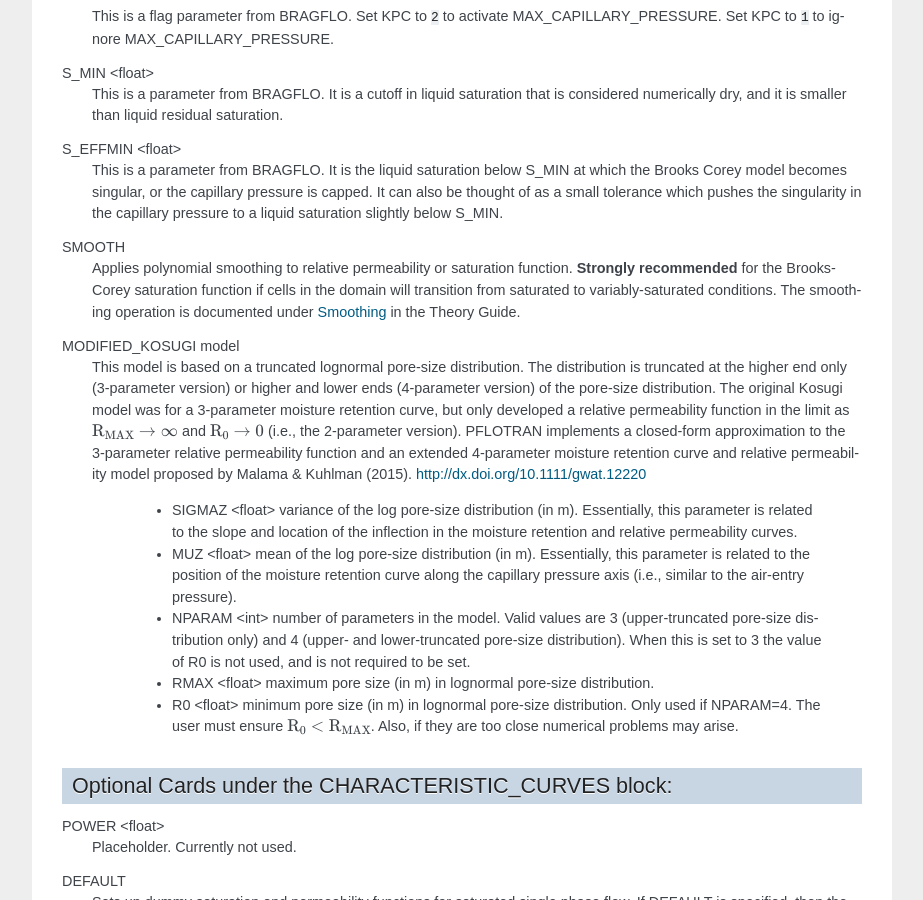
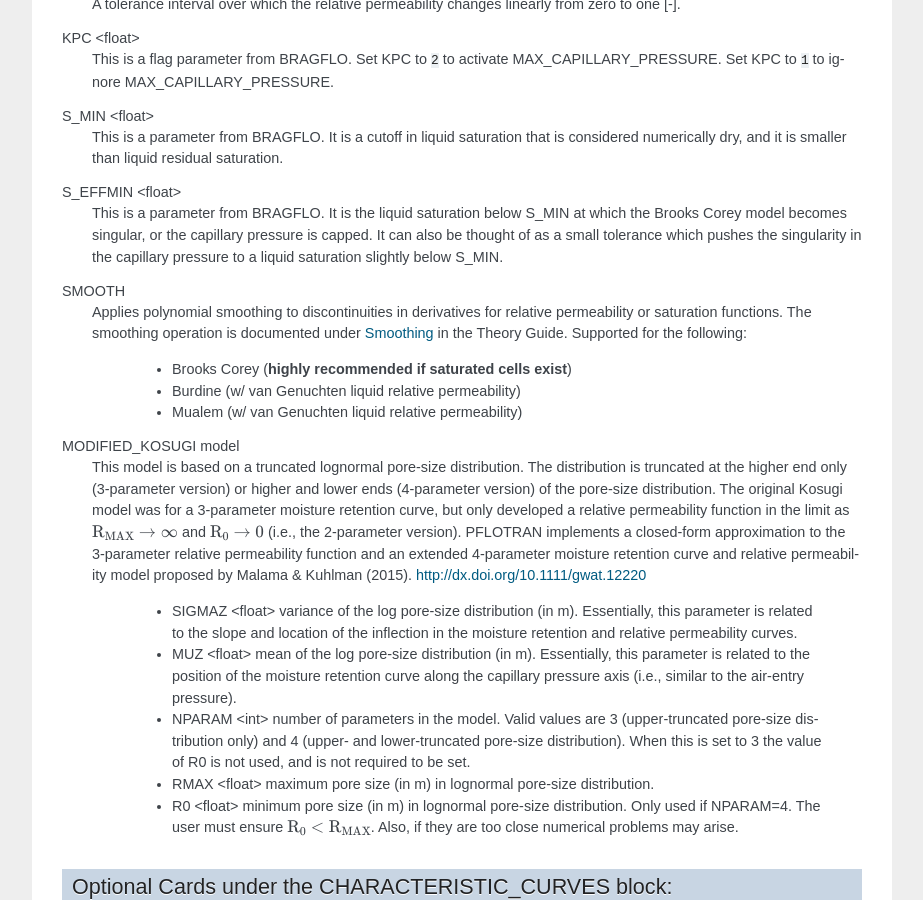
Before and after one commit to Miracloon/pflotran-documentation, a Sphinx documentation site: the page built from source/user_guide/cards/subsurface/characteristic_curves_card.rst, in a window 1280 px wide and 900 px high, scrolled down 6841 px. Shown: the whole window, without its empty margins (318-1241 px from the left). Built offline with Sphinx 7.4.7, drawn with Linux system fonts in a browser that asks for light colours.

Commit message:
updated docs to list the saturation and rel perm functions that support smoothing

```diff
--- a/source/user_guide/cards/subsurface/characteristic_curves_card.rst
+++ b/source/user_guide/cards/subsurface/characteristic_curves_card.rst
@@ -358,11 +360,15 @@ S_EFFMIN <float>
  S_MIN.
 
 SMOOTH
- Applies polynomial smoothing to relative permeability or saturation function.
- **Strongly recommended** for the Brooks-Corey saturation function if cells in
- the domain will transition from saturated to variably-saturated conditions.
+ Applies polynomial smoothing to discontinuities in derivatives for relative
+ permeability or saturation functions.
  The smoothing operation is documented under :ref:`smoothing-operation` in
  the Theory Guide.
+ Supported for the following:
+
+  * Brooks Corey (**highly recommended if saturated cells exist**)
+  * Burdine (w/ van Genuchten liquid relative permeability)
+  * Mualem (w/ van Genuchten liquid relative permeability)
 
 MODIFIED_KOSUGI model
  This model is based on a truncated lognormal pore-size
```
Also changed, not shown: other parts of source/user_guide/cards/subsurface/characteristic_curves_card.rst (+2 -0 lines).
